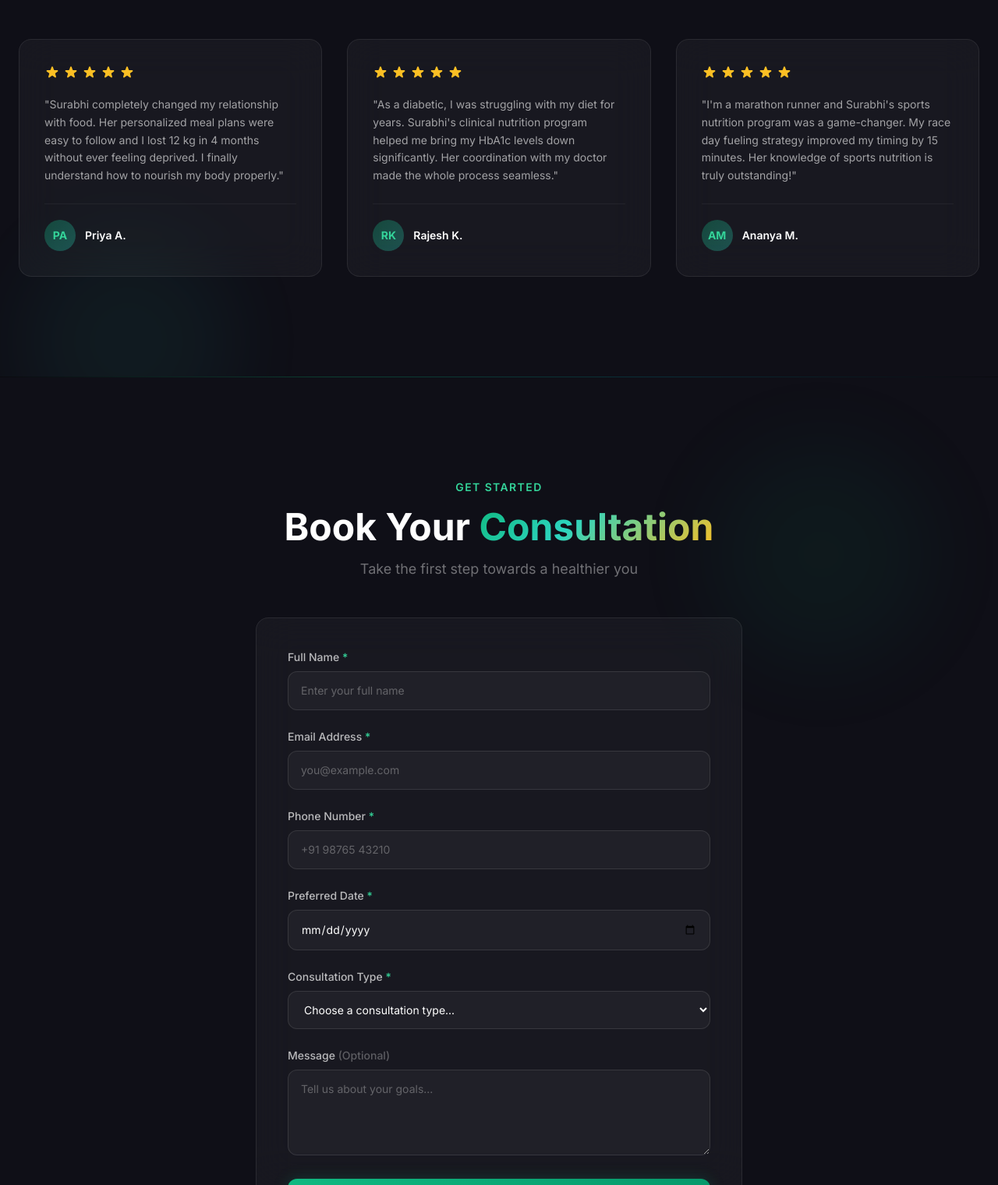
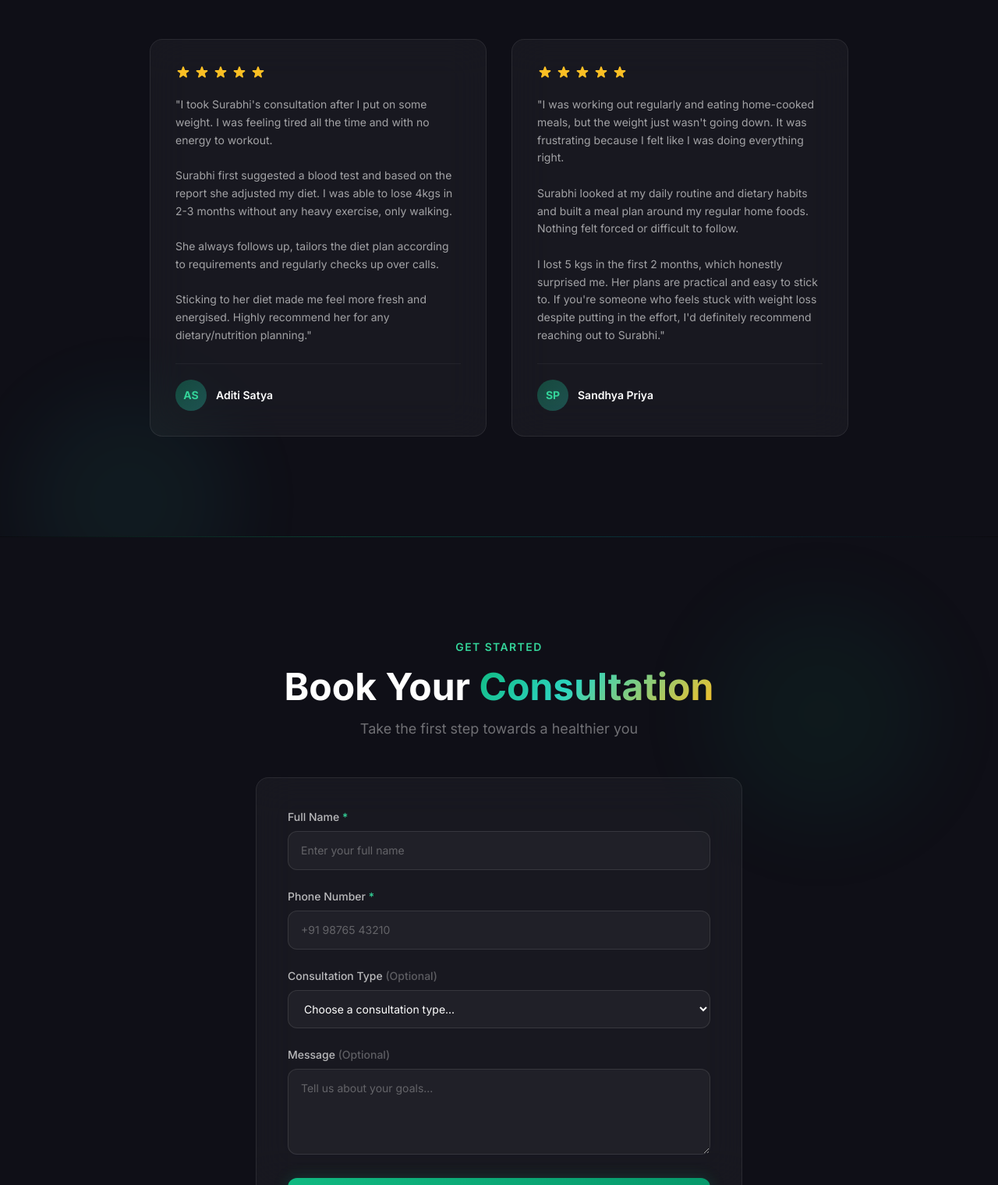
Before and after one commit to shekhar30/ThriveWithSurabhi, a website: page index.html in a window 1280 px wide. Shown: the part 3140-4660 px from the top of the page at 78% size. Drawn offline with nearby package versions, Linux system fonts and the light colour scheme.

Commit message:
Update testimonials with real client reviews and simplify booking form (fixes #3)
- Replace 3 placeholder testimonials with 2 real ones (Aditi Satya, Sandhya Priya)

- Update grid from 3-column to 2-column centered layout

- Remove email address and preferred date fields from booking form

- Make consultation type optional

- Update server.js validation and email templates accordingly

```diff
--- a/index.html
+++ b/index.html
@@ -812,9 +812,9 @@
             </div>
 
             <!-- Testimonial Cards Grid -->
-            <div class="grid md:grid-cols-3 gap-6 lg:gap-8">
+            <div class="grid md:grid-cols-2 gap-6 lg:gap-8 max-w-4xl mx-auto">
 
-                <!-- Testimonial 1 -->
+                <!-- Testimonial 1 - Aditi Satya -->
                 <div class="reveal reveal-delay-1">
                     <div class="glass-card rounded-2xl p-8 h-full flex flex-col">
                         <!-- Stars -->
@@ -828,24 +828,24 @@
 
                         <!-- Quote -->
                         <p class="text-white/60 text-sm leading-relaxed flex-grow mb-6">
-                            "Surabhi completely changed my relationship with food. Her personalized meal plans were easy to follow and I lost 12 kg in 4 months without ever feeling deprived. I finally understand how to nourish my body properly."
+                            "I took Surabhi's consultation after I put on some weight. I was feeling tired all the time and with no energy to workout.<br><br>Surabhi first suggested a blood test and based on the report she adjusted my diet. I was able to lose 4kgs in 2-3 months without any heavy exercise, only walking.<br><br>She always follows up, tailors the diet plan according to requirements and regularly checks up over calls.<br><br>Sticking to her diet made me feel more fresh and energised. Highly recommend her for any dietary/nutrition planning."
                         </p>
 
                         <!-- Divider -->
                         <div class="border-t border-white/5 pt-5">
                             <div class="flex items-center space-x-3">
                                 <div class="w-10 h-10 rounded-full bg-gradient-to-br from-emerald-500/30 to-teal-400/30 flex items-center justify-center">
-                                    <span class="text-emerald-400 font-bold text-sm">PA</span>
+                                    <span class="text-emerald-400 font-bold text-sm">AS</span>
                                 </div>
                                 <div>
-                                    <div class="text-white font-semibold text-sm">Priya A.</div>
+                                    <div class="text-white font-semibold text-sm">Aditi Satya</div>
                                 </div>
                             </div>
                         </div>
                     </div>
                 </div>
 
-                <!-- Testimonial 2 -->
+                <!-- Testimonial 2 - Sandhya Priya -->
                 <div class="reveal reveal-delay-2">
                     <div class="glass-card rounded-2xl p-8 h-full flex flex-col">
                         <!-- Stars -->
@@ -859,48 +859,17 @@
 
                         <!-- Quote -->
                         <p class="text-white/60 text-sm leading-relaxed flex-grow mb-6">
-                            "As a diabetic, I was struggling with my diet for years. Surabhi's clinical nutrition program helped me bring my HbA1c levels down significantly. Her coordination with my doctor made the whole process seamless."
+                            "I was working out regularly and eating home-cooked meals, but the weight just wasn't going down. It was frustrating because I felt like I was doing everything right.<br><br>Surabhi looked at my daily routine and dietary habits and built a meal plan around my regular home foods. Nothing felt forced or difficult to follow.<br><br>I lost 5 kgs in the first 2 months, which honestly surprised me. Her plans are practical and easy to stick to. If you're someone who feels stuck with weight loss despite putting in the effort, I'd definitely recommend reaching out to Surabhi."
                         </p>
 
                         <!-- Divider -->
                         <div class="border-t border-white/5 pt-5">
                             <div class="flex items-center space-x-3">
                                 <div class="w-10 h-10 rounded-full bg-gradient-to-br from-emerald-500/30 to-teal-400/30 flex items-center justify-center">
-                                    <span class="text-emerald-400 font-bold text-sm">RK</span>
+                                    <span class="text-emerald-400 font-bold text-sm">SP</span>
                                 </div>
                                 <div>
-                                    <div class="text-white font-semibold text-sm">Rajesh K.</div>
-                                </div>
-                            </div>
-                        </div>
-                    </div>
-                </div>
-
-                <!-- Testimonial 3 -->
-                <div class="reveal reveal-delay-3">
-                    <div class="glass-card rounded-2xl p-8 h-full flex flex-col">
-                        <!-- Stars -->
-                        <div class="flex space-x-1 mb-5">
-                            <svg class="w-5 h-5 text-amber-400" fill="currentColor" viewBox="0 0 20 20"><path d="M9.049 2.927c.3-.921 1.603-.921 1.902 0l1.07 3.292a1 1 0 00.95.69h3.462c.969 0 1.371 1.24.588 1.81l-2.8 2.034a1 1 0 00-.364 1.118l1.07 3.292c.3.921-.755 1.688-1.54 1.118l-2.8-2.034a1 1 0 00-1.175 0l-2.8 2.034c-.784.57-1.838-.197-1.539-1.118l1.07-3.292a1 1 0 00-.364-1.118L2.98 8.72c-.783-.57-.38-1.81.588-1.81h3.461a1 1 0 00.951-.69l1.07-3.292z"></path></svg>
-                            <svg class="w-5 h-5 text-amber-400" fill="currentColor" viewBox="0 0 20 20"><path d="M9.049 2.927c.3-.921 1.603-.921 1.902 0l1.07 3.292a1 1 0 00.95.69h3.462c.969 0 1.371 1.24.588 1.81l-2.8 2.034a1 1 0 00-.364 1.118l1.07 3.292c.3.921-.755 1.688-1.54 1.118l-2.8-2.034a1 1 0 00-1.175 0l-2.8 2.034c-.784.57-1.838-.197-1.539-1.118l1.07-3.292a1 1 0 00-.364-1.118L2.98 8.72c-.783-.57-.38-1.81.588-1.81h3.461a1 1 0 00.951-.69l1.07-3.292z"></path></svg>
-                            <svg class="w-5 h-5 text-amber-400" fill="currentColor" viewBox="0 0 20 20"><path d="M9.049 2.927c.3-.921 1.603-.921 1.902 0l1.07 3.292a1 1 0 00.95.69h3.462c.969 0 1.371 1.24.588 1.81l-2.8 2.034a1 1 0 00-.364 1.118l1.07 3.292c.3.921-.755 1.688-1.54 1.118l-2.8-2.034a1 1 0 00-1.175 0l-2.8 2.034c-.784.57-1.838-.197-1.539-1.118l1.07-3.292a1 1 0 00-.364-1.118L2.98 8.72c-.783-.57-.38-1.81.588-1.81h3.461a1 1 0 00.951-.69l1.07-3.292z"></path></svg>
-                            <svg class="w-5 h-5 text-amber-400" fill="currentColor" viewBox="0 0 20 20"><path d="M9.049 2.927c.3-.921 1.603-.921 1.902 0l1.07 3.292a1 1 0 00.95.69h3.462c.969 0 1.371 1.24.588 1.81l-2.8 2.034a1 1 0 00-.364 1.118l1.07 3.292c.3.921-.755 1.688-1.54 1.118l-2.8-2.034a1 1 0 00-1.175 0l-2.8 2.034c-.784.57-1.838-.197-1.539-1.118l1.07-3.292a1 1 0 00-.364-1.118L2.98 8.72c-.783-.57-.38-1.81.588-1.81h3.461a1 1 0 00.951-.69l1.07-3.292z"></path></svg>
-                            <svg class="w-5 h-5 text-amber-400" fill="currentColor" viewBox="0 0 20 20"><path d="M9.049 2.927c.3-.921 1.603-.921 1.902 0l1.07 3.292a1 1 0 00.95.69h3.462c.969 0 1.371 1.24.588 1.81l-2.8 2.034a1 1 0 00-.364 1.118l1.07 3.292c.3.921-.755 1.688-1.54 1.118l-2.8-2.034a1 1 0 00-1.175 0l-2.8 2.034c-.784.57-1.838-.197-1.539-1.118l1.07-3.292a1 1 0 00-.364-1.118L2.98 8.72c-.783-.57-.38-1.81.588-1.81h3.461a1 1 0 00.951-.69l1.07-3.292z"></path></svg>
-                        </div>
-
-                        <!-- Quote -->
-                        <p class="text-white/60 text-sm leading-relaxed flex-grow mb-6">
-                            "I'm a marathon runner and Surabhi's sports nutrition program was a game-changer. My race day fueling strategy improved my timing by 15 minutes. Her knowledge of sports nutrition is truly outstanding!"
-                        </p>
-
-                        <!-- Divider -->
-                        <div class="border-t border-white/5 pt-5">
-                            <div class="flex items-center space-x-3">
-                                <div class="w-10 h-10 rounded-full bg-gradient-to-br from-emerald-500/30 to-teal-400/30 flex items-center justify-center">
-                                    <span class="text-emerald-400 font-bold text-sm">AM</span>
-                                </div>
-                                <div>
-                                    <div class="text-white font-semibold text-sm">Ananya M.</div>
+                                    <div class="text-white font-semibold text-sm">Sandhya Priya</div>
                                 </div>
                             </div>
                         </div>
@@ -938,23 +907,13 @@
                     </div>
 
                     <div>
-                        <label class="block text-white/70 text-sm font-medium mb-2">Email Address <span class="text-emerald-400">*</span></label>
-                        <input type="email" id="email" class="input-dark w-full px-4 py-3.5 rounded-xl text-sm" placeholder="you@example.com" required>
-                    </div>
-
-                    <div>
                         <label class="block text-white/70 text-sm font-medium mb-2">Phone Number <span class="text-emerald-400">*</span></label>
                         <input type="tel" id="phone" class="input-dark w-full px-4 py-3.5 rounded-xl text-sm" placeholder="+91 98765 43210" required>
                     </div>
 
                     <div>
-                        <label class="block text-white/70 text-sm font-medium mb-2">Preferred Date <span class="text-emerald-400">*</span></label>
-                        <input type="date" id="date" class="input-dark w-full px-4 py-3.5 rounded-xl text-sm" required>
-                    </div>
-
-                    <div>
-                        <label class="block text-white/70 text-sm font-medium mb-2">Consultation Type <span class="text-emerald-400">*</span></label>
-                        <select id="package" class="input-dark w-full px-4 py-3.5 rounded-xl text-sm" required>
+                        <label class="block text-white/70 text-sm font-medium mb-2">Consultation Type <span class="text-white/30">(Optional)</span></label>
+                        <select id="package" class="input-dark w-full px-4 py-3.5 rounded-xl text-sm">
                             <option value="" class="bg-dark-800">Choose a consultation type...</option>
                             <option value="weight-management" class="bg-dark-800">Weight Management</option>
                             <option value="medical-nutrition-therapy" class="bg-dark-800">Lifestyle / Clinical Issues Management</option>
@@ -1112,22 +1071,13 @@
 
         submitBtn.addEventListener('click', async () => {
             const name = document.getElementById('name').value;
-            const email = document.getElementById('email').value;
             const phone = document.getElementById('phone').value;
-            const date = document.getElementById('date').value;
             const packageType = document.getElementById('package').value;
             const message = document.getElementById('message').value;
 
             // Validate required fields
-            if (!name || !email || !phone || !date || !packageType) {
+            if (!name || !phone) {
                 showMessage('Please fill in all required fields.', 'error');
-                return;
-            }
-
-            // Validate email format
-            const emailRegex = /^[^\s@]+@[^\s@]+\.[^\s@]+$/;
-            if (!emailRegex.test(email)) {
-                showMessage('Please enter a valid email address.', 'error');
                 return;
             }
 
@@ -1137,22 +1087,18 @@
             try {
                 await simulateBookingSubmission({
                     name,
-                    email,
                     phone,
-                    date,
                     package: packageType,
                     message
                 });
 
                 // Clear form
                 document.getElementById('name').value = '';
-                document.getElementById('email').value = '';
                 document.getElementById('phone').value = '';
-                document.getElementById('date').value = '';
                 document.getElementById('package').value = '';
                 document.getElementById('message').value = '';
 
-                showMessage('Booking confirmed! A confirmation email has been sent to ' + email, 'success');
+                showMessage('Booking confirmed! We will get in touch with you shortly.', 'success');
             } catch (error) {
                 showMessage('There was an error processing your booking. Please try again.', 'error');
             } finally {
```
Also changed, not shown: server.js (+8 -46 lines).
